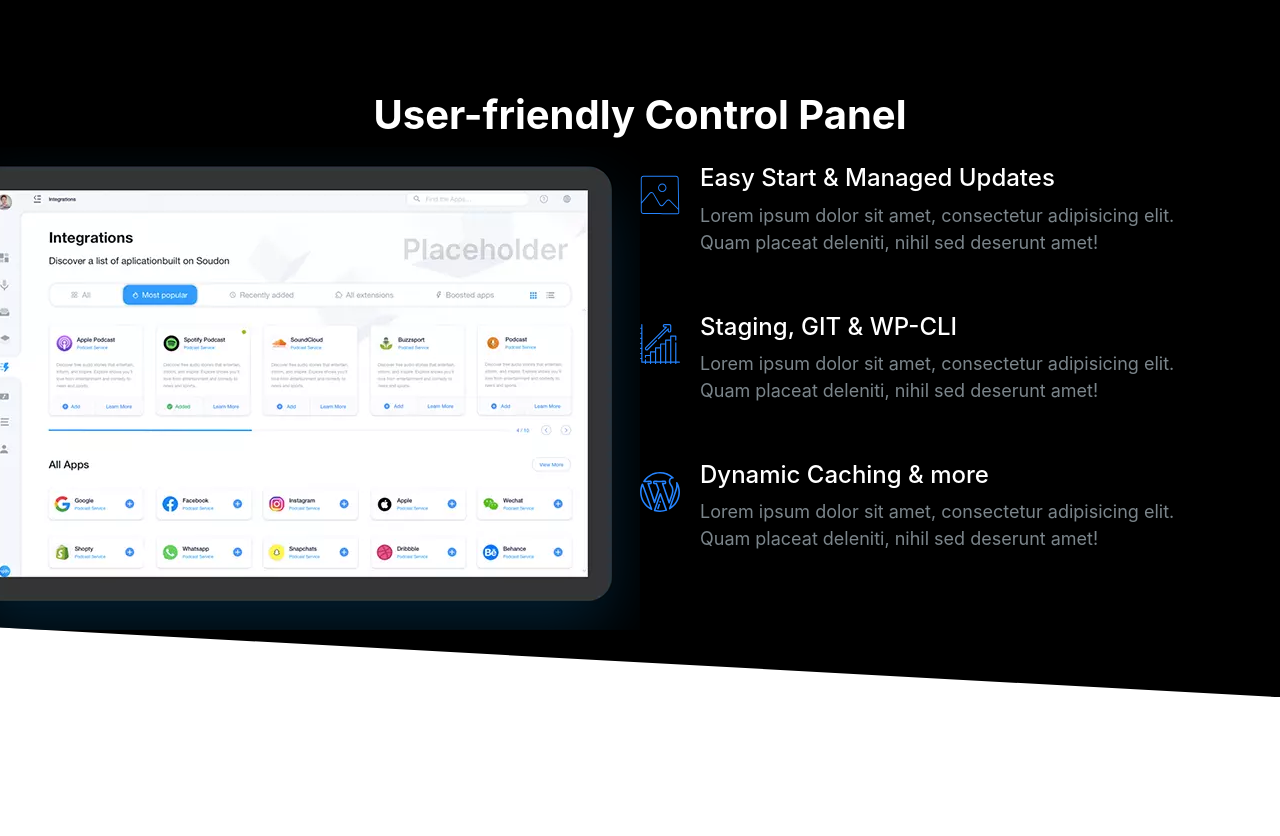
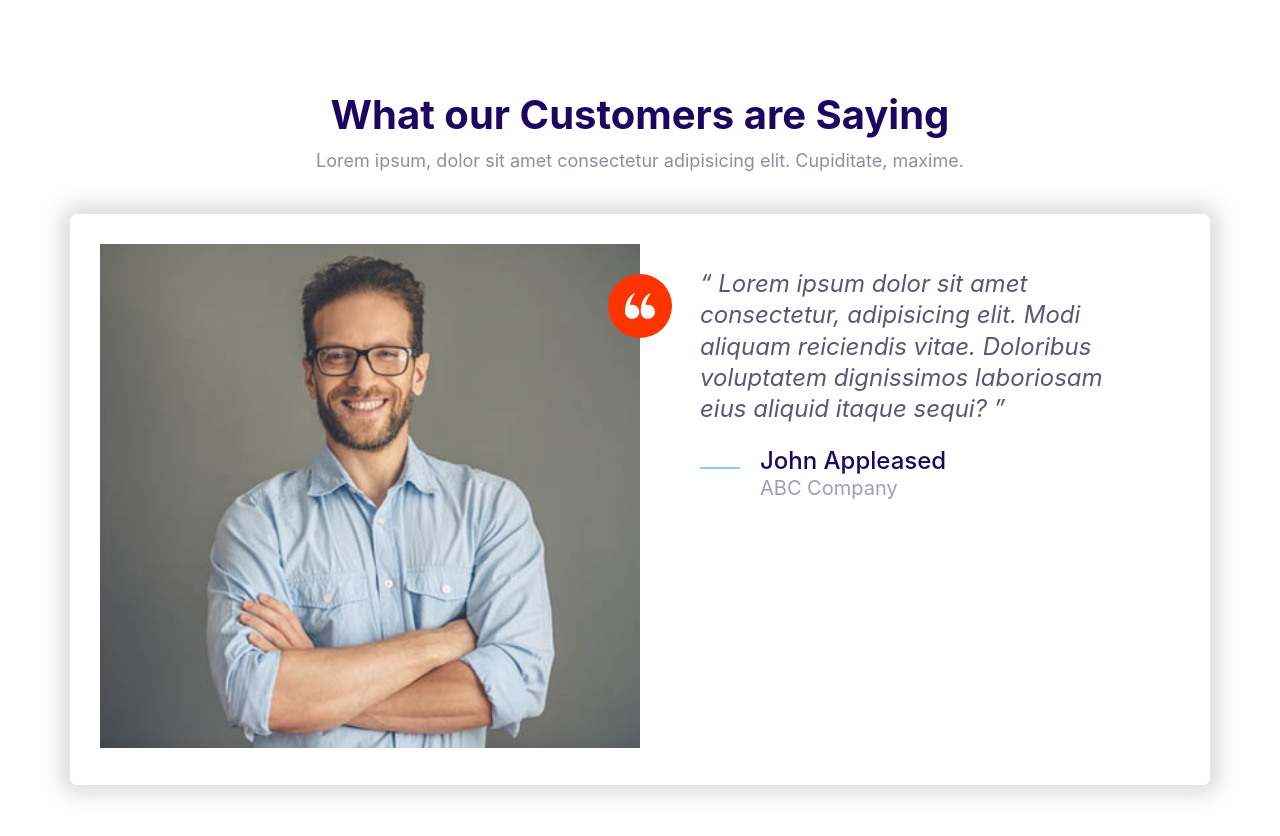
Before and after one commit to Parthasarathi-MVN/Cloudy, a plain HTML site: page index.html in a window 1280 px wide. Before the commit the page ends 800 px from the top, so only its background shows below. Drawn offline with Linux system fonts and the light colour scheme.

Commit message:
Built Testimonial Block component.

```diff
--- a/css/styles.css
+++ b/css/styles.css
@@ -608,6 +608,7 @@ a {
 
 .block__header {
   text-align: center;
+  margin-bottom: 4rem;
 }
 
 .block__heading {
@@ -620,8 +621,8 @@ a {
 }
 
 .block--dark h1,
-h2,
-h3 {
+.block--dark h2,
+.block--dark h3 {
   color: white;
 }
 
--- a/index.html
+++ b/index.html
@@ -9,72 +9,50 @@
     <title>Document</title>
   </head>
   <body>
-    <section class="block block--dark block--skewed-right block-showcase">
+    <section class="block">
       <header class="block__header">
-        <h2>User-friendly Control Panel</h2>
+        <h2>What our Customers are Saying</h2>
+        <p>
+          Lorem ipsum, dolor sit amet consectetur adipisicing elit. Cupiditate,
+          maxime.
+        </p>
       </header>
-      <div class="container grid grid--1x2">
-        <picture class="block-showcase__image">
-          <source
-            type="image/webp"
-            srcset="images/ipad.webp 1x, images/ipad@2x.webp 2x"
+      <div class="container">
+        <div class="card testimonial">
+          <div class="grid grid--1x2">
+            <div class="testimonial__image">
+              <img
+                src="images/testimonial.jpg"
+                alt="A happy, smiling customer"
               />
-          <source
-            type="image/png"
-            srcset="images/ipad.png 1x, images/ipad@2x.png 2x"
-          />
-          <img src="images/ipad.png" alt="" />
-        </picture>
-        <ul class="list">
-          <li>
+              <span class="icon-container icon-container--accent">
+                <svg class="icon icon--small icon--white">
+                  <use xlink:href="images/sprite.svg#menu"></use>
+                </svg>
+              </span>
+            </div>
+            <blockquote class="quote">
+              <p class="quote__text">
+                Lorem ipsum dolor sit amet consectetur, adipisicing elit. Modi
+                aliquam reiciendis vitae. Doloribus voluptatem dignissimos
+                laboriosam eius aliquid itaque sequi?
+              </p>
+              <footer>
                 <div class="media">
                   <div class="media__image">
-                <svg class="icon icon--primary">
-                  <use xlink:href="images/sprite.svg#snap"></use>
+                    <svg class="icon icon--primary quote__line">
+                      <use xlink:href="images/sprite.svg#line"></use>
                     </svg>
                   </div>
                   <div class="media__body">
-                <h3 class="media__title">Easy Start & Managed Updates</h3>
-                <p>
-                  Lorem ipsum dolor sit amet, consectetur adipisicing elit. Quam
-                  placeat deleniti, nihil sed deserunt amet!
-                </p>
+                    <h3 class="media__title quote__author">John Appleased</h3>
+                    <p class="quote__organization">ABC Company</p>
                   </div>
                 </div>
-          </li>
-          <li>
-            <div class="media">
-              <div class="media__image">
-                <svg class="icon icon--primary">
-                  <use xlink:href="images/sprite.svg#growth"></use>
-                </svg>
-              </div>
-              <div class="media__body">
-                <h3 class="media__title">Staging, GIT & WP-CLI</h3>
-                <p>
-                  Lorem ipsum dolor sit amet, consectetur adipisicing elit. Quam
-                  placeat deleniti, nihil sed deserunt amet!
-                </p>
+              </footer>
+            </blockquote>
           </div>
         </div>
-          </li>
-          <li>
-            <div class="media">
-              <div class="media__image">
-                <svg class="icon icon--primary">
-                  <use xlink:href="images/sprite.svg#wordpress"></use>
-                </svg>
-              </div>
-              <div class="media__body">
-                <h3 class="media__title">Dynamic Caching & more</h3>
-                <p>
-                  Lorem ipsum dolor sit amet, consectetur adipisicing elit. Quam
-                  placeat deleniti, nihil sed deserunt amet!
-                </p>
-              </div>
-            </div>
-          </li>
-        </ul>
       </div>
     </section>
     <script src="js/main.js"></script>
```
Also changed, not shown: componenets/Testimonial Block.html (added, +43 -0 lines). Lines whose indentation alone changed are shown as unchanged.
